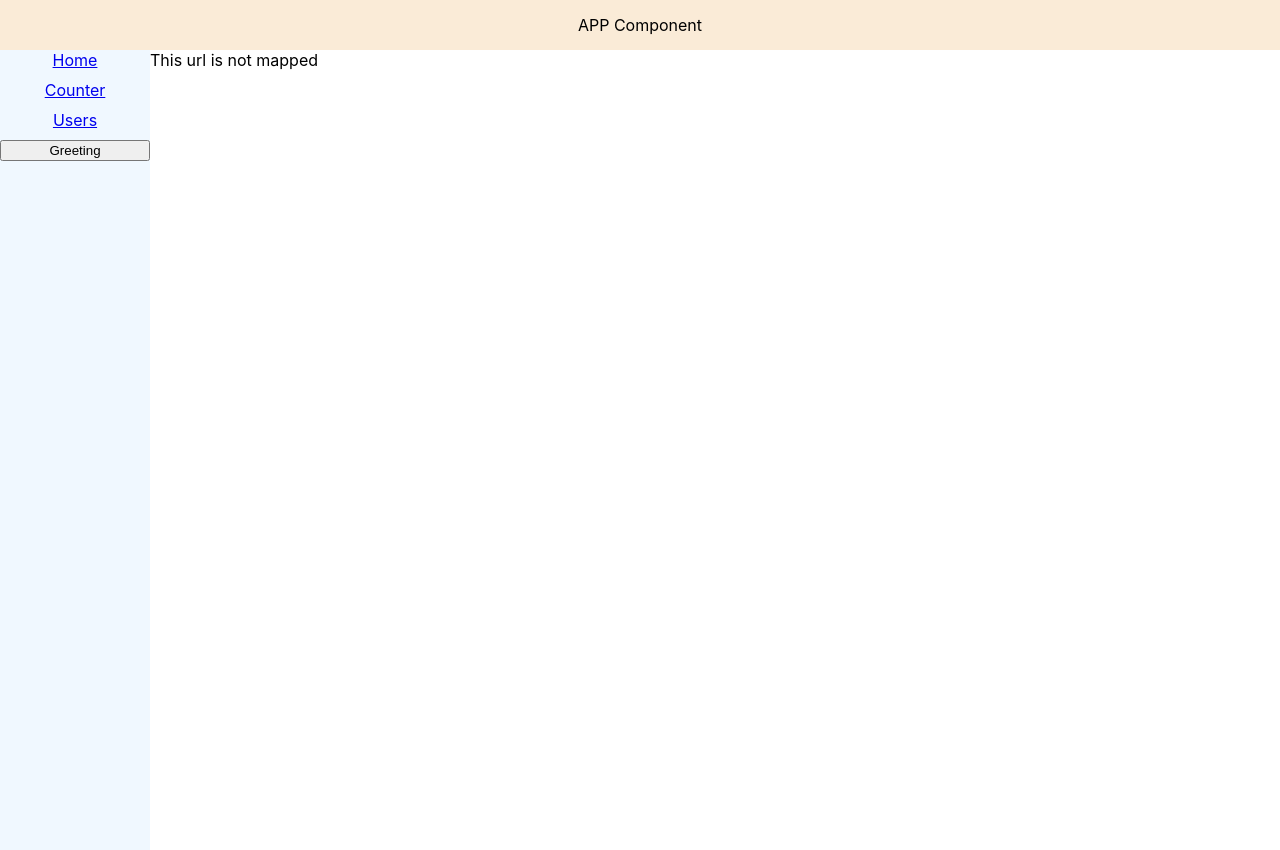
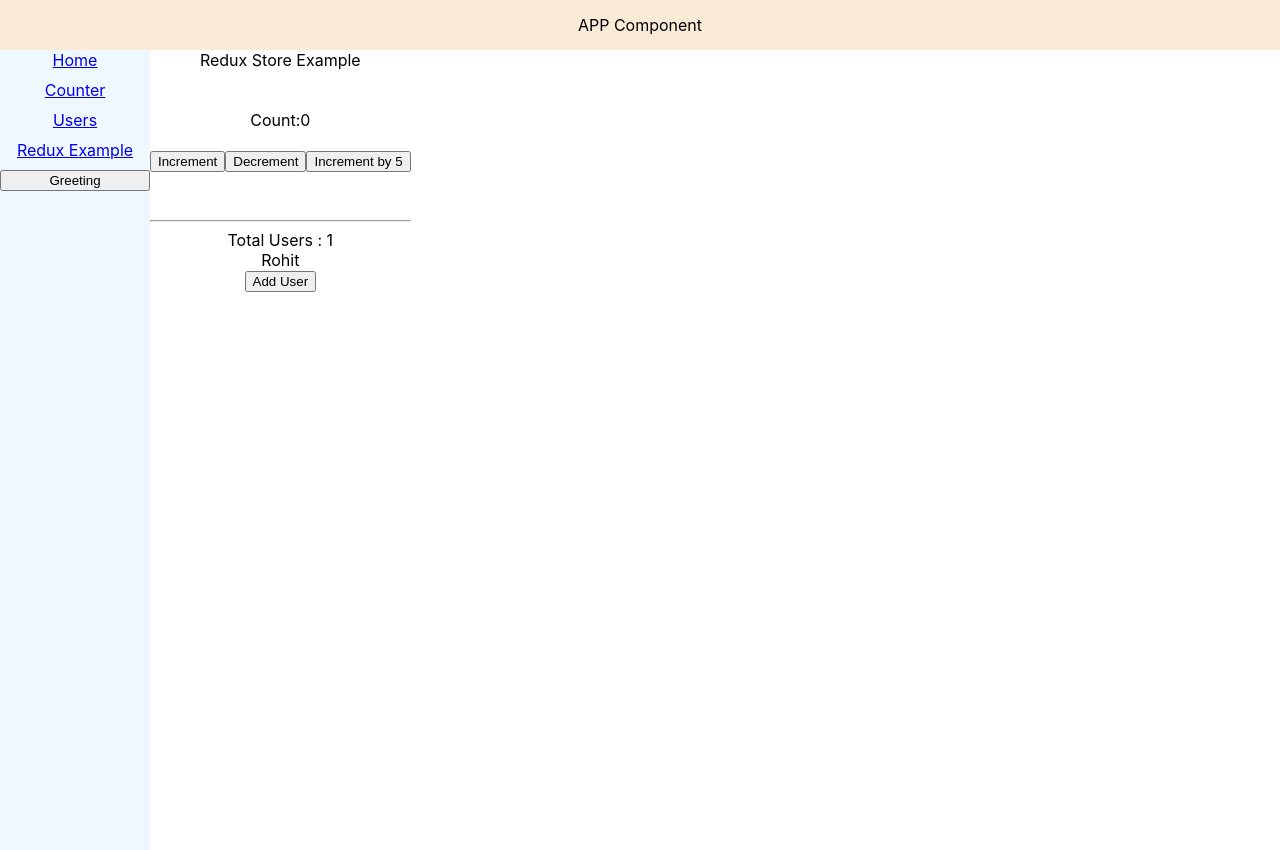
Before and after one commit to SumitDongare/velocity_react, a React (Create React App) app in the folder reactapp1/: page /redux-example in a window 1280 px wide. Built offline with nearby package versions, Linux system fonts and the light colour scheme.

Commit message:
Redux Store

```diff
--- a/reactapp1/package.json
+++ b/reactapp1/package.json
@@ -3,12 +3,14 @@
   "version": "0.1.0",
   "private": true,
   "dependencies": {
+    "@reduxjs/toolkit": "^2.2.6",
     "@testing-library/jest-dom": "^5.17.0",
     "@testing-library/react": "^13.4.0",
     "@testing-library/user-event": "^13.5.0",
     "formik": "^2.4.6",
     "react": "^18.3.1",
     "react-dom": "^18.3.1",
+    "react-redux": "^9.1.2",
     "react-router-dom": "^6.24.1",
     "react-scripts": "5.0.1",
     "web-vitals": "^2.1.4"
--- a/reactapp1/src/App.js
+++ b/reactapp1/src/App.js
@@ -16,6 +16,7 @@ import ContextExample from './Context/ContextExample';
 import UseEffectExample from './UseEffect/UseEffectExample';
 import UserCrudWrapper from './UserCrud/UserCrudWrapper';
 import TicTacToe from './TicTacToe/TicTacToe';
+import ReduxStoreExample from './redux-store/ReduxStoreExample';
 
 
 function App() {
@@ -37,6 +38,7 @@ function App() {
         <Link to={"/"}>Home</Link>
         <Link to={"/counter-path"}>Counter</Link>
         <Link to={"/users"}>Users</Link>
+        <Link to={"/redux-example"}>Redux Example</Link>
         {/* <Link to={"/greeting-path"}>Greeting</Link> */}
         <button onClick={()=>{
             navigate("/greeting-path")
@@ -50,6 +52,7 @@ function App() {
           <Route path="/" element={<div>Content Div</div>}>Content Div</Route>
           <Route path="/counter-path" element={<Counter></Counter>}></Route>
           <Route path="/greeting-path" element={<Greeting  name= "Sumit" greeting="Hello"></Greeting>}></Route>
+          <Route path='/redux-example' element={<ReduxStoreExample></ReduxStoreExample>}></Route>
           <Route path='/users/*' element={<UserCrudWrapper></UserCrudWrapper>}></Route>
           <Route path='*' element={<div>This url is not mapped</div>}></Route>
 
--- /dev/null
+++ b/reactapp1/src/redux-store/ReduxStoreExample.js
@@ -0,0 +1,74 @@
+import React from 'react'
+import { Provider, useDispatch, useSelector } from 'react-redux'
+import { store } from './store'
+import { decrement, increment, incrementByAmount } from './counterSlice'
+import { addUser } from './usersSlice'
+
+export default function ReduxStoreExample() {
+  return (
+    <Provider store={store}>
+        <div> Redux Store Example</div>
+        <ReduxCounterExample></ReduxCounterExample>
+        <br></br>
+        <br></br>
+        <hr></hr>
+        <ReduxUsersExample></ReduxUsersExample>
+
+    </Provider>
+
+  )
+}
+
+
+function ReduxCounterExample(){
+   const count = useSelector((state)=>state.counter.count)
+   const dispatch = useDispatch()
+  return (
+      <div>
+        <br></br>
+        <br></br>
+        Count:{count}
+        <br></br>
+        <br></br>
+        <button onClick={()=>{
+          dispatch(increment())
+        }}
+        >Increment</button>
+
+        <button onClick={()=>{
+          dispatch(decrement())
+        }}
+        >Decrement</button>
+
+        <button onClick={()=>{
+          dispatch(incrementByAmount(5))
+        }}
+        >Increment by 5</button>
+
+      </div>
+  )
+}
+
+function ReduxUsersExample(){
+
+   const users = useSelector((state)=>state.users)
+   const dispatch = useDispatch()
+
+  return <div>
+    Total Users : {users.length}
+    {
+      users.map(user=>{
+        return <div key={users.id}>{user.name}</div>
+      })
+    }
+    <button onClick={()=>{
+      dispatch(addUser({
+        id:users.length+1,
+        name: "Virat" + users.length
+      }))
+    }
+
+    }>Add User</button>
+
+  </div>
+}
--- /dev/null
+++ b/reactapp1/src/redux-store/counterSlice.js
@@ -0,0 +1,33 @@
+import { createSlice } from '@reduxjs/toolkit'
+
+const initialState = {
+  count: 0,
+}
+
+export const counterSlice = createSlice({
+  name: 'counter',
+  initialState,
+  reducers: {
+    increment: (state) => {
+      // Redux Toolkit allows us to write "mutating" logic in reducers. It
+      // doesn't actually mutate the state because it uses the Immer library,
+      // which detects changes to a "draft state" and produces a brand new
+      // immutable state based off those changes
+      state.count += 1
+    },
+    decrement: (state) => {
+      state.count -= 1
+    },
+    incrementByAmount: (state, action) => {
+      state.count += action.payload
+      console.log(action)
+    },
+  },
+})
+
+// Action creators are generated for each case reducer function
+export const { increment, decrement, incrementByAmount } = counterSlice.actions
+
+
+
+export default counterSlice.reducer
--- /dev/null
+++ b/reactapp1/src/redux-store/store.js
@@ -0,0 +1,10 @@
+import { configureStore } from '@reduxjs/toolkit'
+import counterReducer from "./counterSlice"
+import usersReducer from "./usersSlice"
+
+export const store = configureStore({
+  reducer: {
+    counter : counterReducer,
+    users: usersReducer
+  },
+})
--- /dev/null
+++ b/reactapp1/src/redux-store/usersSlice.js
@@ -0,0 +1,23 @@
+import { createSlice } from "@reduxjs/toolkit"
+
+const initialState = [
+    {
+        id:1,
+        name:"Rohit"
+    }
+]
+
+export const usersSlice = createSlice({
+    name : "users",
+    initialState,
+    reducers: {
+        addUser : (state, action) => {
+              state.push(action.payload);
+        }
+    }
+
+})
+
+export const {addUser} = usersSlice.actions
+
+export default usersSlice.reducer;
```
Also changed, not shown: reactapp1/src/redux-store/notes.txt (added), 1 other file (tests, documents, lock files or other folders).
